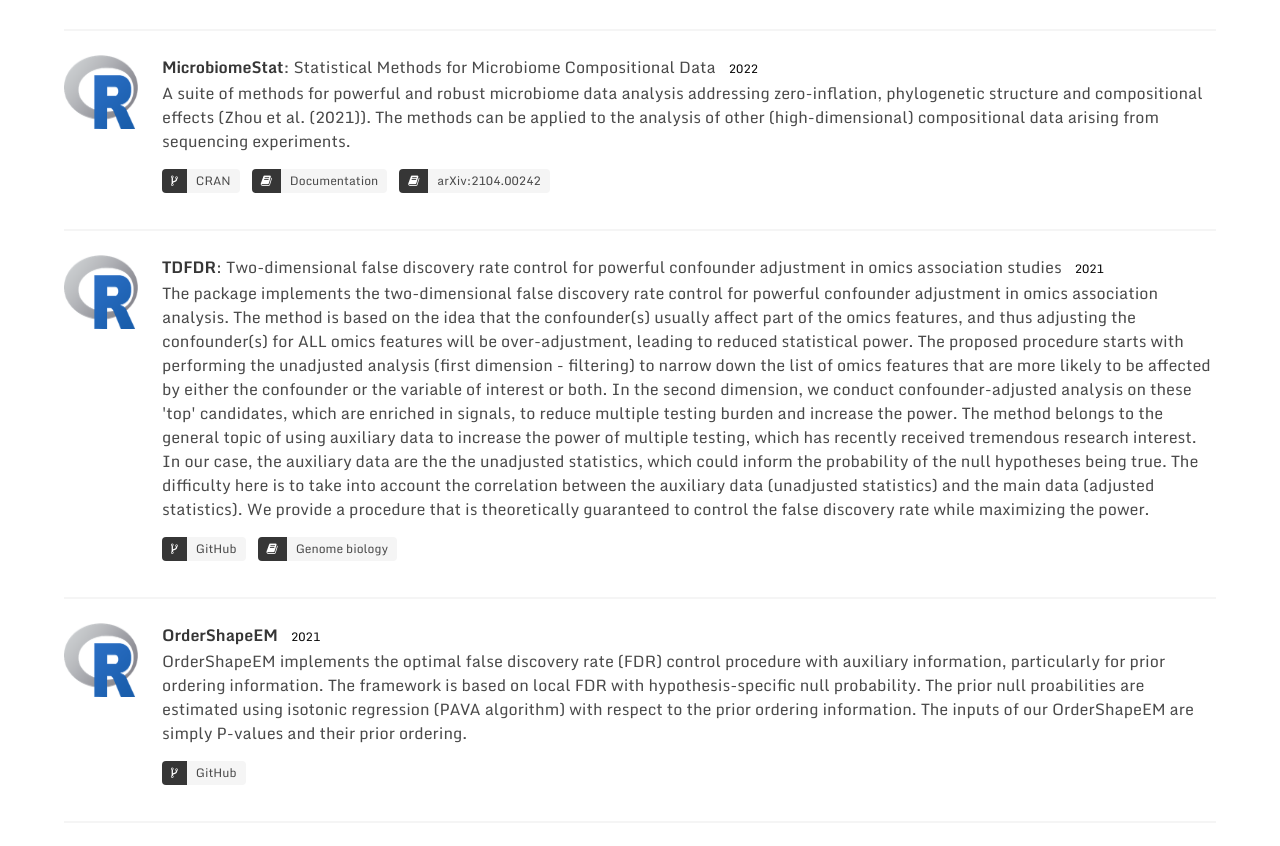
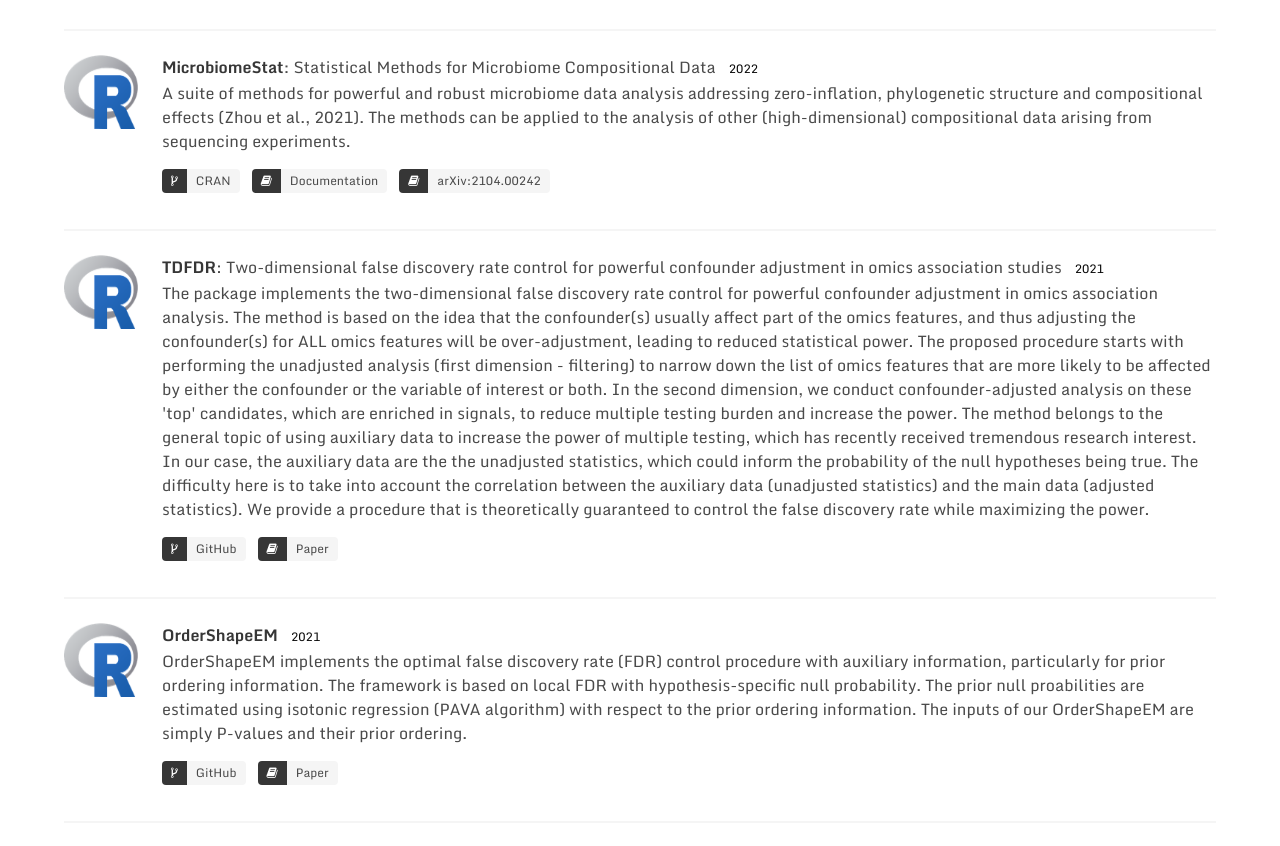
Before and after one commit to zhangxianyang11/zhangxiany-tamu.github.io, a Jekyll site: the page built from _pages/software.md, in a window 1280 px wide. Shown: the part 151-997 px from the top of the page. Built offline with Jekyll 4.4.1, drawn with Linux system fonts in a browser that asks for light colours; a style sheet for code colours, icons or effects is not loaded.

Commit message:
Update software.md

```diff
--- a/_pages/software.md
+++ b/_pages/software.md
@@ -29,7 +29,7 @@ permalink: /software
             Compositional Data <span class="tag is-white">2022</span><br />
             A suite of methods for powerful and robust microbiome data analysis
             addressing zero-inflation, phylogenetic structure and compositional
-            effects (Zhou et al. (2021)). The methods can be applied to the
+            effects (Zhou et al., 2021). The methods can be applied to the
             analysis of other (high-dimensional) compositional data arising from
             sequencing experiments.
           </p>
@@ -104,7 +104,7 @@ permalink: /software
                   ><i class="fa fa-book" aria-hidden="true"></i
                 ></span>
                 <a class="tag" href="https://genomebiology.biomedcentral.com/articles/10.1186/s13059-021-02418-8"
-                  >Genome biology</a
+                  >Paper</a
                 >
               </div>
             </div>
@@ -140,6 +140,16 @@ permalink: /software
                 ></span>
                 <a class="tag" href="https://github.com/jchen1981/OrderShapeEM"
                   >GitHub</a
+                >
+              </div>
+            </div>
+            <div class="control">
+              <div class="tags has-addons">
+                <span class="tag is-dark"
+                  ><i class="fa fa-book" aria-hidden="true"></i
+                ></span>
+                <a class="tag" href="https://genomebiology.biomedcentral.com/articles/10.1186/s13059-021-02418-8"
+                  >Paper</a
                 >
               </div>
             </div>
```
